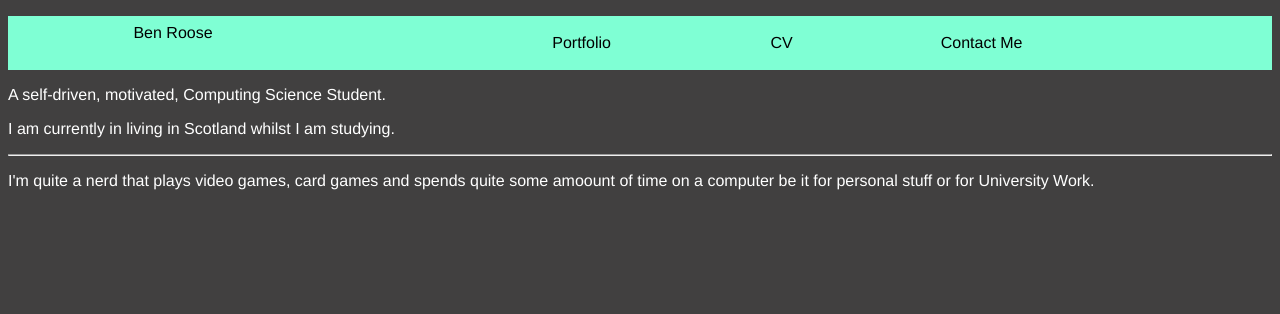
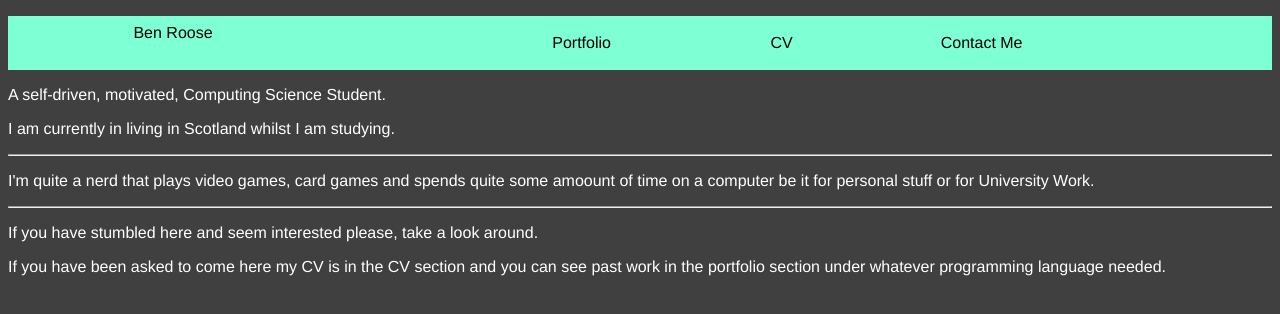
Before and after one commit to RooseB/portfolioWebsite, a plain HTML site: page index.html in a window 1280 px wide. Drawn offline with Linux system fonts and the light colour scheme.

Commit message:
Update index.html

```diff
--- a/index.html
+++ b/index.html
@@ -22,6 +22,9 @@
             <p>I am currently in living in Scotland whilst I am studying.</p>
             <hr>
             <p>I'm quite a nerd that plays video games, card games and spends quite some amoount of time on a computer be it for personal stuff or for University Work.</p>
+            <hr>
+            <p>If you have stumbled here and seem interested please, take a look around.</p>
+            <p>If you have been asked to come here my CV is in the CV section and you can see past work in the portfolio section under whatever programming language needed.</p>
         </div>
     </body>
 </html>
```
